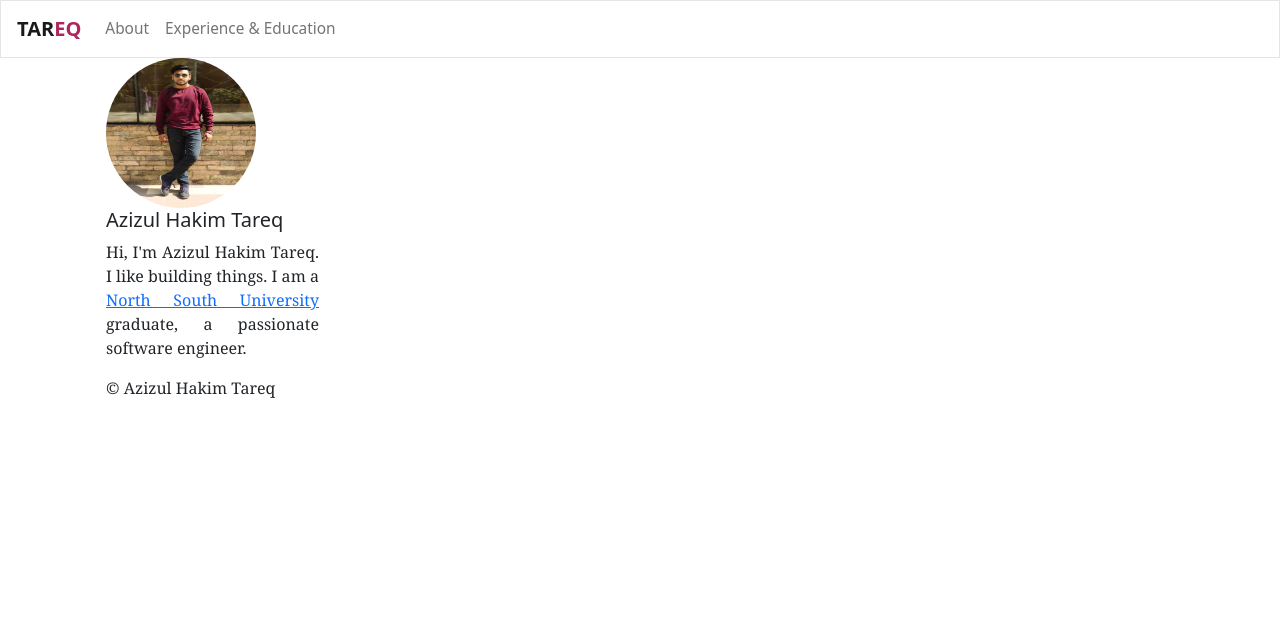
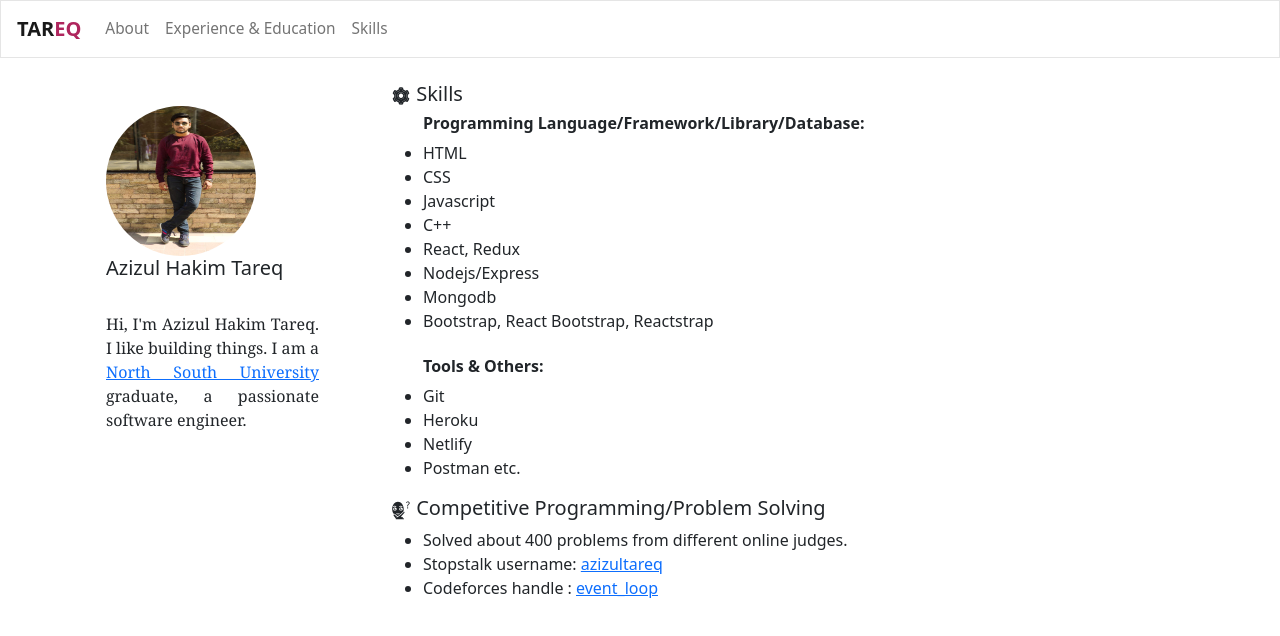
Before and after one commit to AzizulTareq/My-react-portfolio, a React (Create React App) app: page /skills in a window 1280 px wide. Shown: the top 636 px of the page. Built offline with nearby package versions, Linux system fonts and the light colour scheme.

Commit message:
skills component added

```diff
--- a/src/Pages/Home.js
+++ b/src/Pages/Home.js
@@ -4,6 +4,7 @@ import { Col, Row, Container } from 'react-bootstrap'
 import SideBar from '../components/SideBar/SideBar'
 import About from '../components/About/About'
 import Education from '../components/Education/Education'
+import Skills from '../components/Skills/Skills'
 
 const Home = () => {
     return (
@@ -17,6 +18,7 @@ const Home = () => {
                         <Switch>
                             <Route path="/" exact component={About} />
                             <Route path="/education" exact component={Education} />
+                            <Route path="/skills" exact component={Skills} />
                         </Switch>
                     </Router>
                 </Col>
--- a/src/components/Navbar/Navbar.js
+++ b/src/components/Navbar/Navbar.js
@@ -11,6 +11,7 @@ const NavBar = () => {
         <Nav className="mr-auto">
           <Nav.Link href="/">About</Nav.Link>
           <Nav.Link href="/education">Experience & Education</Nav.Link>
+          <Nav.Link href="/skills">Skills</Nav.Link>
         </Nav>
       </Navbar.Collapse>
     </Navbar>
--- a/src/components/SideBar/SideBar.js
+++ b/src/components/SideBar/SideBar.js
@@ -6,25 +6,23 @@ import myphoto from './myphoto.jpg'
 const SideBar = () => (
   <Container id="sidebar">
     <section id="intro">
+      <br />
+      <br />
       <Link to="/" className="logo">
       <Image style={{height: '150px', width: '150px'}} src={myphoto} roundedCircle />
       </Link>
       <header>
         <h5>Azizul Hakim Tareq</h5>
       </header>
+      <br />
     </section>
 
     <section className="blurb">
       <p style={{textAlign: 'justify'}}>Hi, I&apos;m Azizul Hakim Tareq. I like building things.
         I am a <a href="https://www.northsouth.edu/">North South University</a> graduate, a passionate software engineer.
       </p>
-
     </section>
-
-    <section id="footer">
-
-      <p className="copyright">&copy; Azizul Hakim Tareq</p>
-    </section>
+    <br />
   </Container>
 );
 
--- /dev/null
+++ b/src/components/Skills/Skills.js
@@ -0,0 +1,39 @@
+import React from 'react'
+import { Container } from 'react-bootstrap'
+import { AiTwotoneSetting } from 'react-icons/ai'
+import { GiThink } from 'react-icons/gi'
+
+const Skills = () => {
+    return (
+        <Container>
+            <br />
+            <h5><AiTwotoneSetting /> Skills</h5>
+            <ul>
+                <h6><strong>Programming Language/Framework/Library/Database:</strong></h6>
+                <li>HTML</li>
+                <li>CSS</li>
+                <li>Javascript</li>
+                <li>C++</li>
+                <li>React, Redux</li>
+                <li>Nodejs/Express</li>
+                <li>Mongodb</li>
+                <li>Bootstrap, React Bootstrap, Reactstrap</li>
+                <br />
+                <h6><strong>Tools & Others:</strong></h6>
+                <li>Git</li>
+                <li>Heroku</li>
+                <li>Netlify</li>
+                <li>Postman etc.</li>
+            </ul>
+            <h5><GiThink /> Competitive Programming/Problem Solving</h5>
+            <ul>
+                <li>Solved about 400 problems from different online judges.</li>
+                <li>Stopstalk username: <a href="https://www.stopstalk.com/user/profile/azizultareq">azizultareq</a></li>
+                <li>Codeforces handle : <a href="https://codeforces.com/profile/event_loop">event_loop</a></li>
+            </ul>
+
+        </Container>
+    )
+}
+
+export default Skills
```
